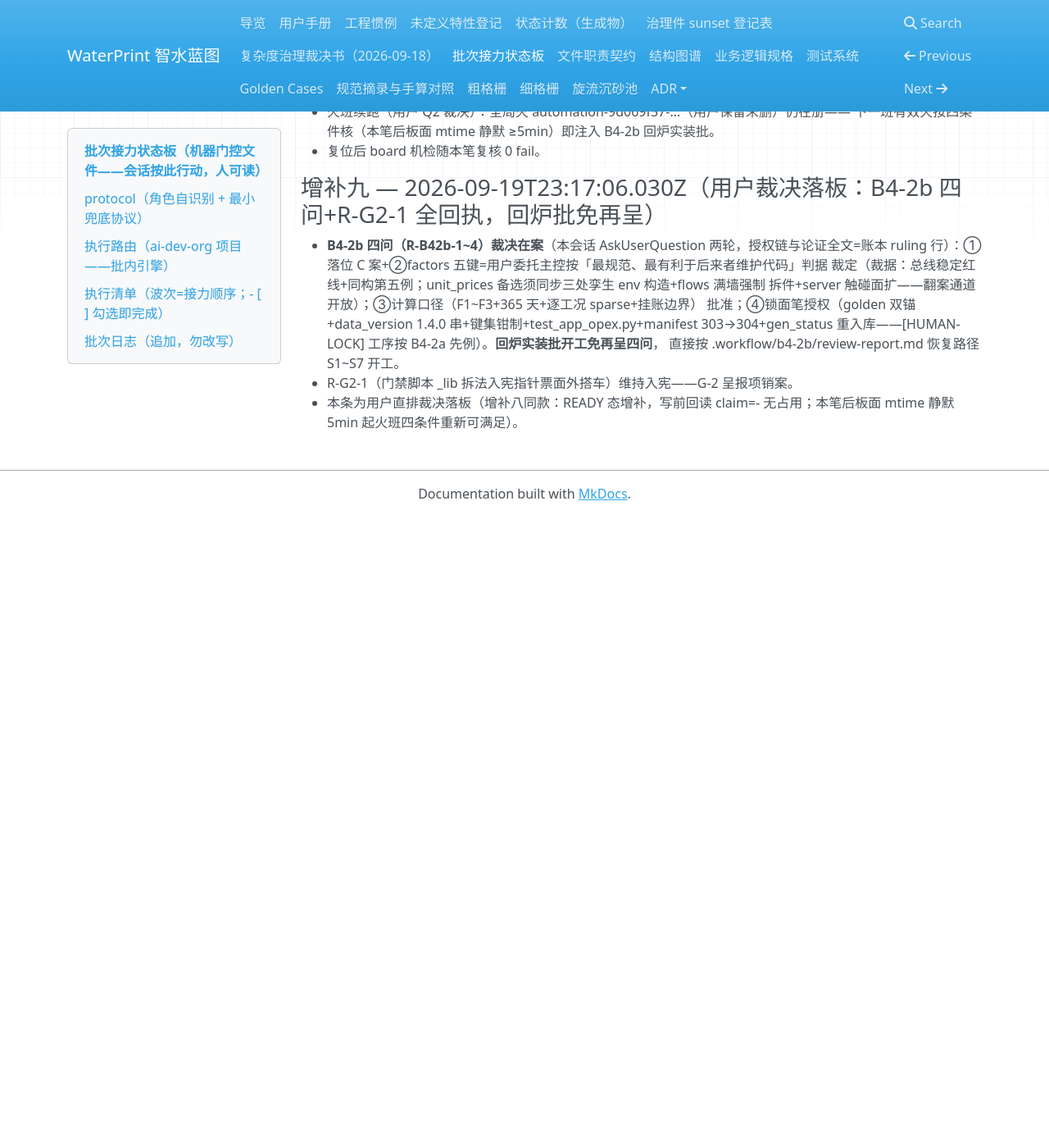
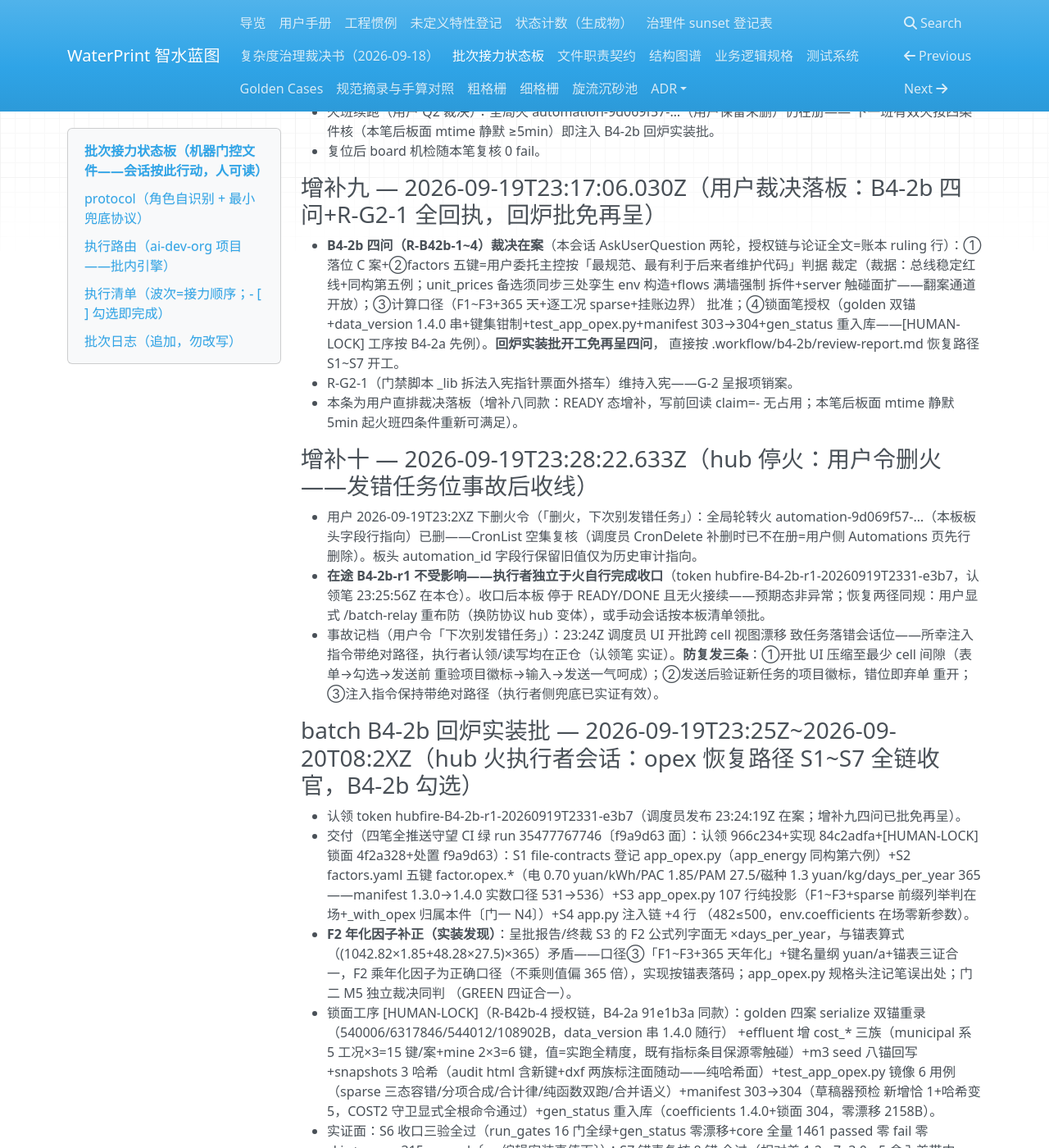
Before and after one commit to yyx20040712/waterprint, an MkDocs documentation site: the page built from docs/handoff/relay.md, in a window 1280 px wide and 1400 px high, scrolled down 13213 px. Shown: the whole window at 82% size. Built offline with MkDocs 1.6.1, drawn with Linux system fonts in a browser that asks for light colours; nearby versions of some CDN libraries; before the commit the page ends 13843 px from its top, so only the background shows below that; some of the changed text lies outside the part shown.

Commit message:
B4-2b 收口终笔（READY 置位）: 回炉实装批收官，勾选 17→18/22——批次日志 B4-2b 条目（交付四笔+CI 绿 run 35477767746+F2 年化因子三证合一补正+锁面工序全清单+门二 8/8 GREEN+S7 锚表复核 8 锚全过+回流增量带逐位吻合+处置笔+卫生小记）+板头同步（checked_done 18/batch_count 3/next_batch=B4-2c 碳核算本体——先详细调研再立项）。无进展 0；shared_fire 板不删火。本笔为收口终态置位（置 READY=最后一笔，此后本会话零板/仓写入）；推送预期绿下批首跑覆盖核对（B3-c 补记二口径）。

```diff
--- a/docs/handoff/relay.md
+++ b/docs/handoff/relay.md
@@ -8,7 +8,7 @@
 > 前任交接：`E:/zcode_md/治理批-复杂度治理-2026-09-18/00-交接文档-新会话继续.md`
 > （2026-09-18 同日建立——内容已并入本板首批批次日志，克隆者以本板为准）。
 
-- status: RUNNING
+- status: READY
 - automation_id: automation-9d069f57-4d51-4327-a9e2-27cad5d0352f
 - shared_fire: true
 - plan: docs/handoff/relay.md#执行清单（自含清单，收口 grep 本文件 `- [ ]` 计余量）
@@ -16,22 +16,22 @@
 - poll_interval_min: 10
 - fire_budget_min: 120
 - last_dispatch: 2026-09-19T11:14:24+08:00
-- heartbeat_utc: 2026-09-19T23:25:42.868Z
-- claim: hubfire-B4-2b-r1-20260919T2331-e3b7
+- heartbeat_utc: 2026-09-20T00:09:22.669Z
+- claim: -
 - no_progress_count: 0
 - checked_total: 22
-- checked_done: 17
+- checked_done: 18
 - protocol_rev: 1
 - last_dispatch_utc: 2026-09-19T23:24:19.203Z
 - relay_started_utc: 2026-09-19T14:24:01.889Z
-- batch_count: 2
+- batch_count: 3
 - max_batches: 60
 - max_wall_hours: 90
 - hold_reason: -
 - last_handover: 2026-09-19
-- claimed_by: hub-fire-executor-session
-- claimed_at: 2026-09-19T23:25:42.868Z
-- next_batch: B4-2b 回炉实装批：R-B42b-1~4 四问已裁（见增补九+账本 ruling 行）——免再呈，直接按 .workflow/b4-2b/review-report.md 恢复路径 S1~S7→门二→锁面→推送守望→勾选
+- claimed_by: -
+- claimed_at: -
+- next_batch: B4-2c 碳核算本体（先详细调研再立项——三轮裁决④；前置一/二已在 summary 落 cost_*/power_*/dose_* 键族）
 
 ## protocol（角色自识别 + 最小兜底协议）
 
@@ -189,7 +189,7 @@
 
 - [x] B4-1｜操作链集中 debug 观测面（复用 calc-diag+事件流聚合）
 - [x] B4-2a｜碳核算·前置一：能耗药耗计算面（**计算逻辑呈用户审查——R-B42a-1~4 四项全批**）
-- [ ] B4-2b｜碳核算·前置二：运行成本面（opex）
+- [x] B4-2b｜碳核算·前置二：运行成本面（opex）
 - [ ] B4-2c｜碳核算本体（先详细调研再立项——三轮裁决④）
 - [ ] B4-3｜联合枚举（ADR-005 解冻须用户裁决）
 - [ ] B4-4｜AI 集成深化
@@ -463,3 +463,44 @@
 - R-G2-1（门禁脚本 _lib 拆法入宪指针票面外搭车）维持入宪——G-2 呈报项销案。
 - 本条为用户直排裁决落板（增补八同款：READY 态增补，写前回读 claim=- 无占用；本笔后板面
   mtime 静默 5min 起火班四条件重新可满足）。
+
+
+### 增补十 — 2026-09-19T23:28:22.633Z（hub 停火：用户令删火——发错任务位事故后收线）
+- 用户 2026-09-19T23:2XZ 下删火令（「删火，下次别发错任务」）：全局轮转火
+  automation-9d069f57-…（本板板头字段行指向）已删——CronList 空集复核（调度员
+  CronDelete 补删时已不在册=用户侧 Automations 页先行删除）。板头 automation_id
+  字段行保留旧值仅为历史审计指向。
+- **在途 B4-2b-r1 不受影响——执行者独立于火自行完成收口**（token
+  hubfire-B4-2b-r1-20260919T2331-e3b7，认领笔 23:25:56Z 在本仓）。收口后本板
+  停于 READY/DONE 且无火接续——预期态非异常；恢复两径同规：用户显式
+  /batch-relay 重布防（换防协议 hub 变体），或手动会话按本板清单领批。
+- 事故记档（用户令「下次别发错任务」）：23:24Z 调度员 UI 开批跨 cell 视图漂移
+  致任务落错会话位——所幸注入指令带绝对路径，执行者认领/读写均在正仓（认领笔
+  实证）。**防复发三条**：①开批 UI 压缩至最少 cell 间隙（表单→勾选→发送前
+  重验项目徽标→输入→发送一气呵成）；②发送后验证新任务的项目徽标，错位即弃单
+  重开；③注入指令保持带绝对路径（执行者侧兜底已实证有效）。
+
+### batch B4-2b 回炉实装批 — 2026-09-19T23:25Z~2026-09-20T08:2XZ（hub 火执行者会话：opex 恢复路径 S1~S7 全链收官，B4-2b 勾选）
+- 认领 token hubfire-B4-2b-r1-20260919T2331-e3b7（调度员发布 23:24:19Z 在案；增补九四问已批免再呈）。
+- 交付（四笔全推送守望 CI 绿 run 35477767746〔f9a9d63 面〕：认领 966c234+实现 84c2adfa+[HUMAN-LOCK] 锁面 4f2a328+处置 f9a9d63）：S1 file-contracts 登记
+  app_opex.py（app_energy 同构第六例）+S2 factors.yaml 五键 factor.opex.*（电 0.70 yuan/kWh/PAC 1.85/PAM 27.5/磁种 1.3 yuan/kg/days_per_year 365——manifest
+  1.3.0→1.4.0 实数口径 531→536）+S3 app_opex.py 107 行纯投影（F1~F3+sparse 前缀列举判在场+_with_opex 归属本件〔门一 N4〕）+S4 app.py 注入链 +4 行
+  （482≤500，env.coefficients 在场零新参数）。
+- **F2 年化因子补正（实装发现）**：呈批报告/终裁 S3 的 F2 公式列字面无 ×days_per_year，与锚表算式（(1042.82×1.85+48.28×27.5)×365）矛盾——口径③「F1~F3+365
+  天年化」+键名量纲 yuan/a+锚表三证合一，F2 乘年化因子为正确口径（不乘则值偏 365 倍），实现按锚表落码；app_opex.py 规格头注记笔误出处；门二 M5 独立裁决同判
+  （GREEN 四证合一）。
+- 锁面工序 [HUMAN-LOCK]（R-B42b-4 授权链，B4-2a 91e1b3a 同款）：golden 四案 serialize 双锚重录（540006/6317846/544012/108902B，data_version 串 1.4.0 随行）
+  +effluent 增 cost_* 三族（municipal 系 5 工况×3=15 键/案+mine 2×3=6 键，值=实跑全精度，既有指标条目保源零触碰）+m3 seed 八锚回写+snapshots 3 哈希（audit
+  html 含新键+dxf 两族标注面随动——纯哈希面）+test_app_opex.py 镜像 6 用例（sparse 三态容错/分项合成/合计律/纯函数双跑/合并语义）+manifest 303→304（草稿器预检
+  新增恰 1+哈希变 5，COST2 守卫显式全根命令通过）+gen_status 重入库（coefficients 1.4.0+锁面 304，零漂移 2158B）。
+- 实证面：S6 收口三验全过（run_gates 16 门全绿+gen_status 零漂移+core 全量 1461 passed 零 fail 零 skip+server 315 passed〔uv 编辑安装真值面〕）；S7 锚表复核 8 锚
+  全过（相对差 1.2e-7~3.0e-5 舍入差带内——锚表两位舍入输入 vs 实跑全精度；回流增量电 +1.22%/+1.15% 药 +2.04%/+1.00% 与终裁注记逐位吻合；档=.workflow/
+  b4-2b/anchor-check.md）；门二 ops-probe 8/8 GREEN（独立算术复算四案 51/51 逐位相等+serialize 双锚跨进程对照+sparse 三态+F2 年化裁决+推送面零越界
+  〔server/webapp/unit_prices 零变更〕+data_version 链路+键族隔离；报告=.workflow/b4-2b/gate2-report.md+probe 证据档）。
+- 处置笔：factors.yaml days_per_year note 消费面勘误 F1→F1/F2（门二注记采纳——纯注记面零数值，B4-2a W-1 同款先例）。
+- 账本：impl+gate2 两行在册（runId=认领 token）；health-scan 收口前 RED=0/WARN×3（均历史欠账——缺 usage 历史记账同族，非本批引入）。
+- 勾选 17→18/22（B4-2b）；next_batch=B4-2c（碳核算本体——先详细调研再立项，三轮裁决④；前置一/二已在 summary 落 power_*/dose_*/cost_* 键族待碳核算消费）；
+  收口判定⑤READY（勾选有进展 no_progress 归零；batch_count 2→3/60、墙钟 ~0.9h/90h 熔断远未触发）。本笔为收口终态置位（置 READY=最后一笔，此后本会话零板/
+  仓写入）；shared_fire 板不删火；收口终笔推送预期绿下批首跑覆盖核对（B3-c 补记二口径）。
+- 卫生小记：geometric-repack 维护权限报错再现（G-1/G-2 在册留观同族，提交推送不受阻）；本批 node -e 内联多行脚本在 Git Bash 静默失败一次（claim 脚本改
+  .workflow/claim-b42b-r1.mjs 文件承载留档）。
```
